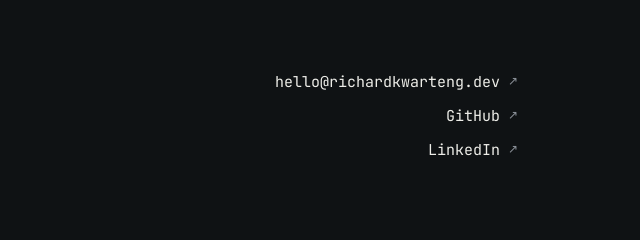
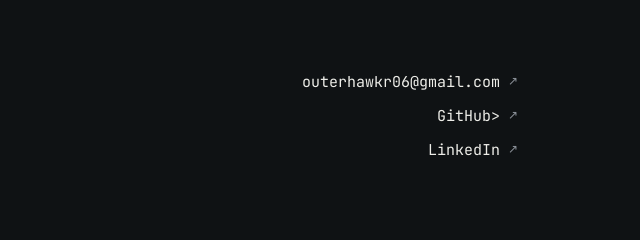
Before and after one commit to Outerhawk/Richard, a plain HTML site: page index.html in a window 1280 px wide. Shown: the part 2682-2922 px from the top of the page, 640-1280 px from the left. Drawn offline with Linux system fonts and the light colour scheme.

Commit message:
Update index.html

```diff
--- a/index.html
+++ b/index.html
@@ -408,8 +408,8 @@
       <p>Have a project in mind? I'm currently taking on new freelance work — reach out and let's talk.</p>
     </div>
     <div class="contact-links">
-      <a href="mailto:hello@richardkwarteng.dev">hello@richardkwarteng.dev</a>
-      <a href="#" target="_blank" rel="noopener">GitHub</a>
+      <a href="outerhawkr06@gmail.com">outerhawkr06@gmail.com</a>
+      <a href="#" target="_blank" rel="noopener">GitHub>
       <a href="#" target="_blank" rel="noopener">LinkedIn</a>
     </div>
   </div>
```
